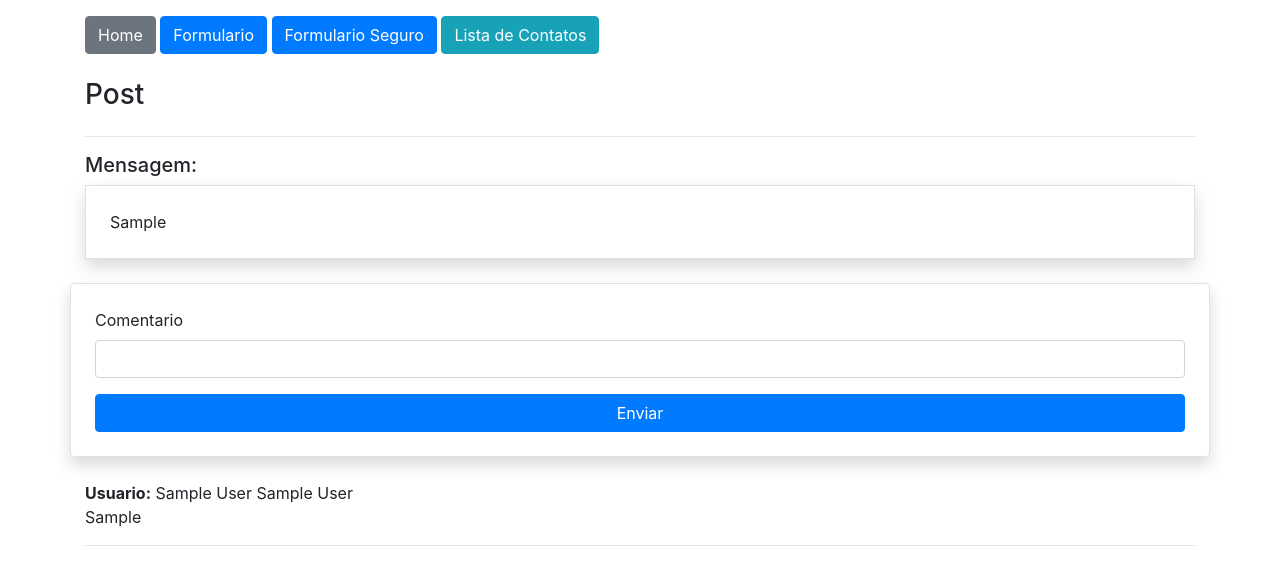
After one commit to DuqueMajores/estudo_flask, a Flask app: page /post/1 in a window 1280 px wide. The commit adds this page. Shown: the top 585 px of the page. Run offline with Flask 3, Linux system fonts and the light colour scheme; a user stored in the database is signed in; tables that the repository leaves empty hold one stand-in row (values such as "Sample post"); some libraries are stand-ins or nearby versions.

Commit message:
Login Required

```diff
--- a/app/__init__.py
+++ b/app/__init__.py
@@ -18,7 +18,7 @@ app.config['SECRET_KEY'] = os.getenv('SECRET_KEY')
 db = SQLAlchemy(app)
 migrate = Migrate(app, db)
 login_manager = LoginManager(app)
-login_manager.login_view = 'login'
+login_manager.login_view = 'homepage'
 bcrypt = Bcrypt(app)
 
 from app.views import homepage
--- a/app/forms.py
+++ b/app/forms.py
@@ -3,7 +3,7 @@ from wtforms import StringField, SubmitField, PasswordField
 from wtforms.validators import DataRequired, Email, EqualTo, ValidationError
 
 from app import db, bcrypt
-from app.models import Contato, User, Post
+from app.models import Contato, User, Post, PostComentarios
 
 class UserForm(FlaskForm):
     nome = StringField('Nome', validators=[DataRequired()])
@@ -75,3 +75,17 @@ class PostForm(FlaskForm):
 
         db.session.add(post)
         db.session.commit()
+
+class PostComentarioForm(FlaskForm):
+    comentario = StringField('Comentario', validators=[DataRequired()])
+    btnSubmit = SubmitField('Enviar')
+
+    def save(self, user_id, post_id):
+        comentario = PostComentarios(
+            comentario = self.comentario.data,
+            user_id = user_id,
+            post_id = post_id
+        )
+
+        db.session.add(comentario)
+        db.session.commit()
--- a/app/templates/index.html
+++ b/app/templates/index.html
@@ -13,6 +13,7 @@
         <div>
             {% if current_user.is_authenticated %}
                 <a href="{{url_for('PostNovo')}}" class="btn btn-secondary">Post</a>
+                <a href="{{url_for('PostLista')}}" class="btn btn-info">Mensagens</a>
                 <a href="" class="btn btn-primary">{{current_user.nome}} {{current_user.sobreNome}}</a>
                 <a href="{{url_for('logout')}}" class="btn btn-danger">Sair</a>
             {% else %}
--- a/app/templates/nav.html
+++ b/app/templates/nav.html
@@ -4,5 +4,4 @@
         <a href="{{url_for('formulario_old')}}" class="btn btn-primary">Formulario</a>
         <a href="{{url_for('formulario_form')}}" class="btn btn-primary">Formulario Seguro</a>
         <a href="{{url_for('contatoLista')}}" class="btn btn-info">Lista de Contatos</a>
-        <a href="{{url_for('PostLista')}}" class="btn btn-info">Mensagens</a>
     </div>
--- /dev/null
+++ b/app/templates/post.html
@@ -0,0 +1,46 @@
+{% extends 'base.html' %}
+
+{% block content %}
+
+    <div class="container">
+
+        {% include 'nav.html' %}
+
+        <div class="row col-9 mt-4">
+            <h3>Post</h3>
+        </div>
+        <hr>
+        <div class="row">
+            <div class="col-12">
+                <h5>Mensagem:</h5>
+                <div class="col-12 border ronded p-4 shadow">
+                    {{post.mensagem}}
+                </div>
+            </div>
+
+            <div class="col-12 mt-3">
+                <form action="" method="post" class="row mt-2 p-4 rounded border shadow">
+                    {{form.csrf_token}}
+
+                    {{form.comentario.label()}}
+                    {{form.comentario(class="form-control")}}
+
+                    {{form.btnSubmit(class="btn btn-primary col-12 mt-3")}}
+                </form>
+            </div>
+            <hr>
+            <div class="col-12 mt-4">
+                {% for c in post.comentarios %}
+                    <p>
+                        <b>Usuario:</b> {{c.user.nome}} {{c.user.sobreNome}} <br>
+                        {{c.comentario}}
+                    </p>
+                    <hr>
+                {% endfor %}
+            </div>
+
+        </div>
+
+    </div>
+
+{% endblock %}
--- a/app/views.py
+++ b/app/views.py
@@ -1,9 +1,9 @@
 from app import app, db
 from flask import render_template, url_for, request, redirect
 from flask_login import login_required
-from flask_login import login_user, logout_user, current_user
+from flask_login import login_user, logout_user, current_user, login_required
 from app.models import Contato, Post
-from app.forms import ContatoForm, UserForm, LoginForm, PostForm
+from app.forms import ContatoForm, UserForm, LoginForm, PostForm, PostComentarioForm
 
 ### Pagina Index
 @app.route("/", methods=['GET', 'POST'])
@@ -35,6 +35,7 @@ def cadastro():
 
 ###Logout
 @app.route("/sair/")
+@login_required
 def logout():
     logout_user()
     return redirect(url_for('homepage'))
@@ -51,12 +52,25 @@ def PostNovo():
 
 ###Lista de Posts
 @app.route("/post/lista/")
+@login_required
 def PostLista():
     posts = Post.query.all()
     return render_template('post_lista.html', posts=posts)
 
+###Comentarios
+@app.route("/post/<int:id>", methods=['GET', 'POST'])
+@login_required
+def PostDetalhe(id):
+    post = Post.query.get(id)
+    form = PostComentarioForm()
+    if form.validate_on_submit():
+        form.save(current_user.id, id)
+        return redirect(url_for('PostDetalhe', id=id))
+    return render_template('post.html', post=post, form=form)
+
 ### Formulario Seguro
 @app.route("/formulario", methods=['GET', 'POST'])
+@login_required
 def formulario_form():
     form = ContatoForm()
     context = {}
@@ -68,7 +82,11 @@ def formulario_form():
 
 ### Lista de Contatos
 @app.route('/contato/lista')
+@login_required
 def contatoLista():
+
+    if current_user.id == 1: return redirect(url_for('homepage'))
+
     if request.method == 'GET':
         pesquisa = request.args.get('pesquisa', '')
     dados = Contato.query.order_by('id')
@@ -85,12 +103,14 @@ def contatoLista():
 
 ### Rota Dinamica
 @app.route('/contato/<int:id>/')
+@login_required
 def contato_detalhe(id):
     obj = Contato.query.get(id)
     return render_template('contato_detalhe.html', obj=obj)
 
 ### Formulario nao recomendado
 @app.route("/formulario_old", methods=['GET', 'POST'])
+@login_required
 def formulario_old():
     context = {}
     if request.method == 'GET':
```
Also changed, not shown: app/models.py (+9 -0 lines), app/templates/post_lista.html (+9 -3 lines), migrations/versions/32411b27d7a0_.py (added, +36 -0 lines), instance/database.db.
